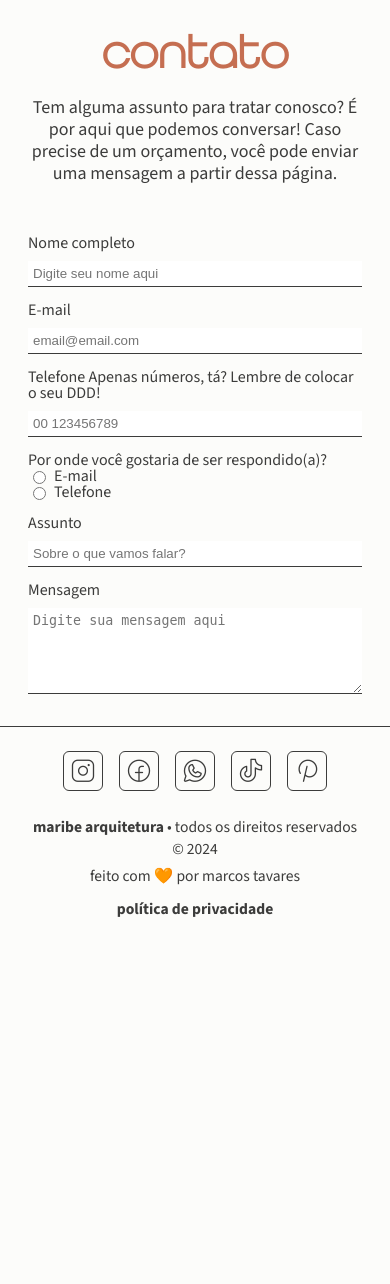
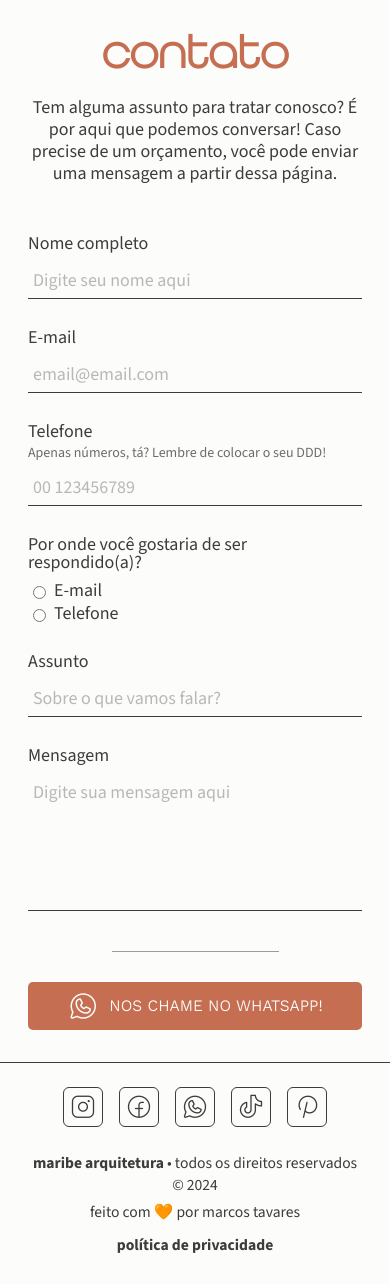
Before and after one commit to mjtavrs/maribe-development, a PHP site: page /contato.html in a window 390 px wide. Shown: the part 299-1583 px from the top of the page. Before the commit the page ends 1216 px from the top, so only its background shows below. Run offline with PHP 8.4, Linux system fonts and the light colour scheme; style sheets or scripts are compiled from the project's sources.

Commit message:
feat: Finish the style for the form.scss. Also create the cellphoneWhatsappCta.scss and separator.scss, which hold the style for shared parts of the code in mobile devices.

```diff
--- a/contato.html
+++ b/contato.html
@@ -21,6 +21,8 @@
     <link rel="stylesheet" href="styles/shared/sharedStyling.css" />
     <link rel="stylesheet" href="styles/shared/pageInfo.css" />
     <link rel="stylesheet" href="styles/shared/headerAndFooter.css" />
+    <link rel="stylesheet" href="styles/shared/separator.css" />
+    <link rel="stylesheet" href="styles/shared/cellphoneWhatsappCta.css" />
     <link rel="stylesheet" href="styles/shared/forms.css" />
 
     <!-- Scripts -->
@@ -77,7 +79,7 @@
                 <input type="email" name="email" id="email" placeholder="email@email.com" autocomplete="on" required aria-required="true">
             </label>
             <label for="phone">
-                <div>
+                <div id="phoneInput">
                     <span>Telefone</span>
                     <small>Apenas números, tá? Lembre de colocar o seu DDD!</small>
                 </div>
@@ -86,11 +88,11 @@
             <fieldset>
                 <legend>Por onde você gostaria de ser respondido(a)?</legend>
                 <div>
-                    <input type="radio" name="answerViaEmail" id="answerViaEmail">
+                    <input type="radio" name="answerVia" id="answerViaEmail" value="answerViaEmail" required>
                     <label for="answerViaEmail">E-mail</label>
                 </div>
                 <div>
-                    <input type="radio" name="answerViaPhone" id="answerViaPhone">
+                    <input type="radio" name="answerVia" id="answerViaPhone" value="answerViaPhone" required>
                     <label for="answerViaPhone">Telefone</label>
                 </div>
             </fieldset>
@@ -103,6 +105,16 @@
                 <textarea name="message" id="message" rows="5" placeholder="Digite sua mensagem aqui" required aria-required="true"></textarea>
             </label>
         </form>
+        <div id="separatorBox">
+            <div id="separator">
+            </div>
+        </div>
+        <a href="https://api.whatsapp.com/send?phone=5581994083257" target="_blank" id="cellphoneWhatsappCta">
+            <i class="ph-light ph-whatsapp-logo" aria-hidden="true"></i>
+            <p>
+                Nos chame no WhatsApp!
+            </p>
+        </a>
     </main>
     <footer>
                 <div id="socialLinks">
--- a/projeto.html
+++ b/projeto.html
@@ -20,6 +20,7 @@
     <link rel="stylesheet" href="styles/shared/reset.css" />
     <link rel="stylesheet" href="styles/shared/sharedStyling.css" />
     <link rel="stylesheet" href="styles/shared/headerAndFooter.css" />
+    <link rel="stylesheet" href="styles/shared/cellphoneWhatsappCta.css" />
     <link rel="stylesheet" href="styles/shared/lightbox.css" />
     <link rel="stylesheet" href="styles/pages/project/project.css" />
 
--- /dev/null
+++ b/styles/shared/cellphoneWhatsappCta.css
@@ -0,0 +1,24 @@
+@font-face {
+  font-family: "Kantumruy Pro Regular";
+  src: url("../../../assets/fonts/subtitle/KantumruyPro-Regular.ttf") format("truetype");
+}
+#cellphoneWhatsappCta {
+  font-family: "Kantumruy Pro Regular", sans-serif;
+  display: flex;
+  box-sizing: border-box;
+  background-color: #c56e51;
+  color: #fcfcfa;
+  align-items: center;
+  justify-content: center;
+  width: 100%;
+  padding: 8px 10px;
+  gap: 10px;
+  border-radius: 5px;
+  margin-top: 30px;
+}
+#cellphoneWhatsappCta i {
+  font-size: 2rem;
+}
+#cellphoneWhatsappCta p {
+  text-transform: uppercase;
+}/*# sourceMappingURL=cellphoneWhatsappCta.css.map */
--- /dev/null
+++ b/styles/shared/cellphoneWhatsappCta.scss
@@ -0,0 +1,29 @@
+@import "./colors";
+
+@font-face {
+    font-family: "Kantumruy Pro Regular";
+    src: url("../../../assets/fonts/subtitle/KantumruyPro-Regular.ttf") format("truetype");
+}
+
+#cellphoneWhatsappCta {
+    font-family: "Kantumruy Pro Regular", sans-serif;
+    display: flex;
+    box-sizing: border-box;
+    background-color: $vermelhoRecife;
+    color: $begeDelicado;
+    align-items: center;
+    justify-content: center;
+    width: 100%;
+    padding: 8px 10px;
+    gap: 10px;
+    border-radius: 5px;
+    margin-top: 30px;
+
+    i {
+        font-size: 2rem;
+    }
+
+    p {
+        text-transform: uppercase;
+    }
+}
--- a/styles/shared/forms.css
+++ b/styles/shared/forms.css
@@ -1,22 +1,52 @@
 body main form {
   display: flex;
   flex-direction: column;
-  gap: 15px;
+  gap: 30px;
 }
 body main form label {
   display: flex;
   flex-direction: column;
+  font-size: 1.125rem;
   gap: 10px;
 }
 body main form label input, body main form label textarea {
+  background-color: #fcfcfa;
   border: none;
   border-bottom: 1px solid #3c3c3b;
+  font-family: "Source Sans 3", sans-serif;
+  font-size: 1.125rem;
   padding: 5px;
+  resize: none;
+}
+body main form label #phoneInput {
+  display: flex;
+  flex-direction: column;
+  gap: 5px;
+}
+body main form label #phoneInput small {
+  font-size: 0.875rem;
+  opacity: 0.75;
 }
 body main form label input:focus, body main form label textarea:focus {
   box-shadow: 0px 0px 5px 2px rgb(197, 110, 81);
 }
+body main form fieldset {
+  display: flex;
+  flex-direction: column;
+  gap: 5px;
+}
+body main form fieldset legend {
+  font-size: 1.125rem;
+  padding-bottom: 10px;
+}
 body main form fieldset div {
   display: flex;
+  align-items: center;
   gap: 5px;
+}
+body main form ::-moz-placeholder {
+  opacity: 0.5;
+}
+body main form ::placeholder {
+  opacity: 0.5;
 }/*# sourceMappingURL=forms.css.map */
--- a/styles/shared/forms.scss
+++ b/styles/shared/forms.scss
@@ -5,17 +5,33 @@ body {
         form {
             display: flex;
             flex-direction: column;
-            gap: 15px;
+            gap: 30px;
 
             label {
                 display: flex;
                 flex-direction: column;
+                font-size: 1.125rem;
                 gap: 10px;
 
                 input, textarea {
+                    background-color: $begeDelicado;
                     border: none;
                     border-bottom: 1px solid $cinzaElegante;
+                    font-family: "Source Sans 3", sans-serif;
+                    font-size: 1.125rem;
                     padding: 5px;
+                    resize: none;
+                }
+
+                #phoneInput {
+                    display: flex;
+                    flex-direction: column;
+                    gap: 5px;
+
+                    small {
+                        font-size: 0.875rem;
+                        opacity: 0.75;
+                    }
                 }
 
                 input:focus, textarea:focus {
@@ -26,10 +42,24 @@ body {
             }
 
             fieldset {
+                display: flex;
+                flex-direction: column;
+                gap: 5px;
+
+                legend {
+                    font-size: 1.125rem;
+                    padding-bottom: 10px;
+                }
+
                 div {
                     display: flex;
+                    align-items: center;
                     gap: 5px;
                 }
+            }
+
+            ::placeholder {
+                opacity: 0.5;
             }
         }
     }
--- /dev/null
+++ b/styles/shared/separator.css
@@ -0,0 +1,11 @@
+body main #separatorBox {
+  display: flex;
+  justify-content: center;
+  margin: 40px 0 30px;
+  width: 100%;
+}
+body main #separatorBox #separator {
+  border-top: 1px solid #3c3c3b;
+  opacity: 0.5;
+  width: 50%;
+}/*# sourceMappingURL=separator.css.map */
--- /dev/null
+++ b/styles/shared/separator.scss
@@ -0,0 +1,18 @@
+@import "./colors";
+
+body {
+    main {
+        #separatorBox {
+            display: flex;
+            justify-content: center;
+            margin: 40px 0 30px;
+            width: 100%;
+
+            #separator {
+                border-top: 1px solid $cinzaElegante;
+                opacity: 0.5;
+                width: 50%;
+            }
+        }
+    }
+}
```
Also changed, not shown: styles/pages/project/project.css (+0 -20 lines), styles/pages/project/project.scss (+0 -23 lines), 4 other files.
